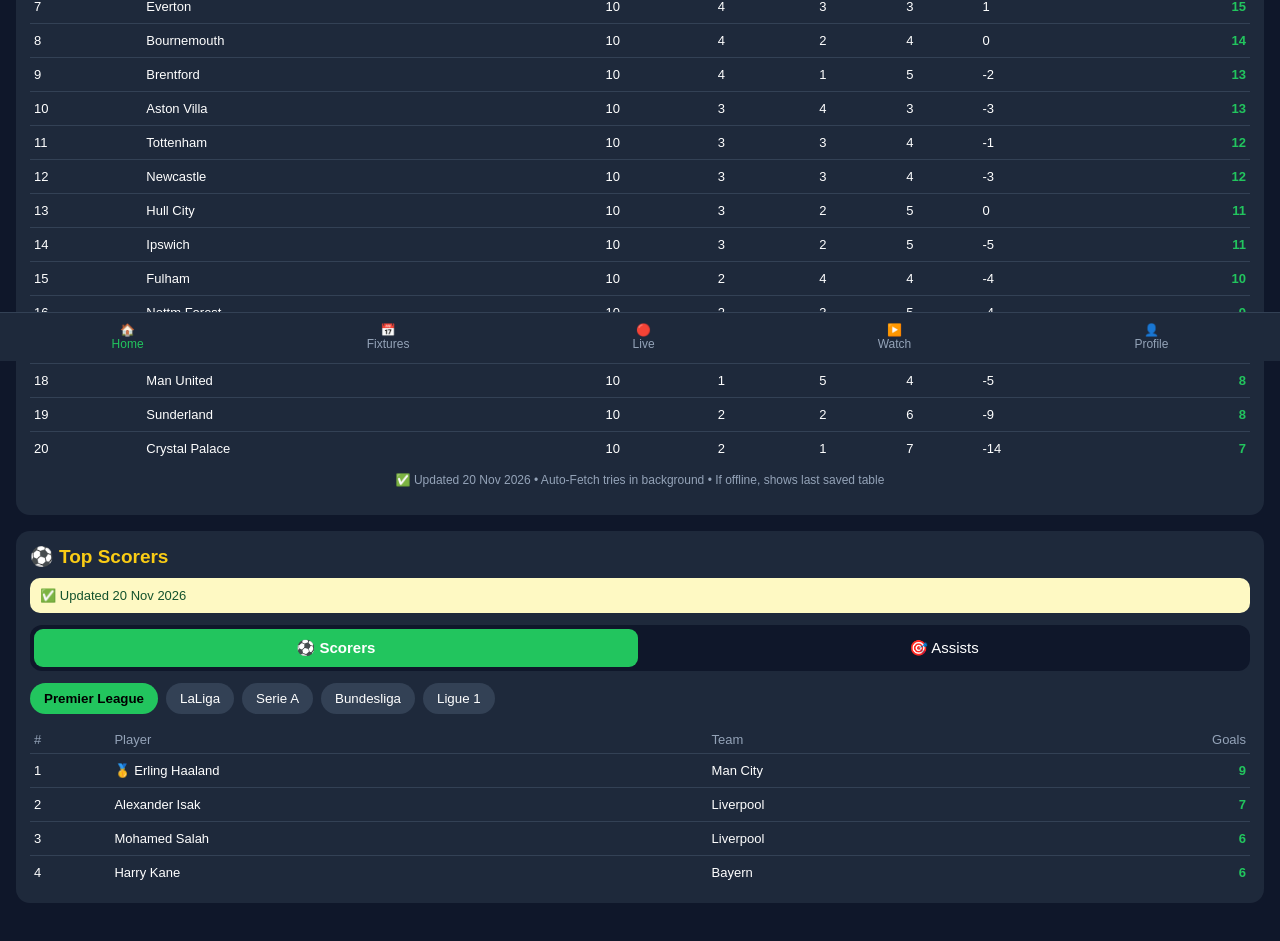
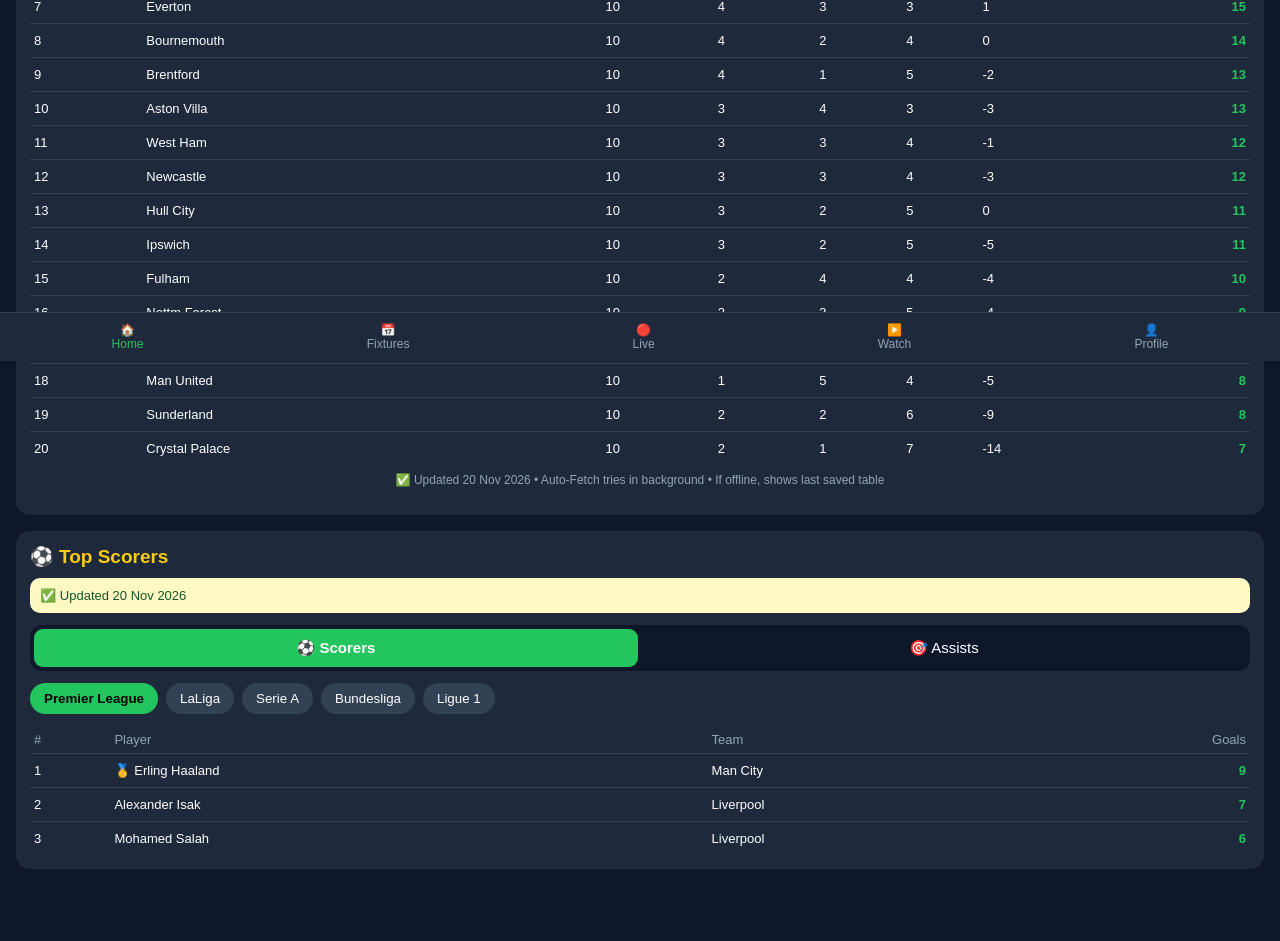
Before and after one commit to khoc796/stream_ball, a plain HTML site: page index.html in a window 1280 px wide. Shown: the part 439-1380 px from the top of the page. Drawn offline with Linux system fonts and the light colour scheme.

Commit message:
Update index.html

```diff
--- a/index.html
+++ b/index.html
@@ -27,9 +27,6 @@ td:last-child{color:#22c55e;font-weight:bold;text-align:right}
 .league-pills{display:flex;gap:8px;overflow-x:auto;margin-bottom:12px;white-space:nowrap}
 .league-pills button{padding:8px 14px;border-radius:20px;border:none;background:#334155;color:white;cursor:pointer;white-space:nowrap}
 .league-pills button.active{background:#22c55e;color:black;font-weight:bold}
-.player{display:flex;align-items:center;gap:10px;padding:10px 4px;border-top:1px solid #334155}
-.num{width:20px;color:#94a3b8}
-.avatar{width:36px;height:36px;border-radius:50%;background:#334155;display:flex;align-items:center;justify-content:center;font-weight:bold}
 .bottom{position:fixed;bottom:0;left:0;right:0;background:#1e293b;display:flex;justify-content:space-around;padding:10px 0;border-top:1px solid #334155}
 .bottom div{text-align:center;font-size:12px;color:#94a3b8}
 .bottom div.active{color:#22c55e}
@@ -39,7 +36,6 @@ td:last-child{color:#22c55e;font-weight:bold;text-align:right}
 
 <div class="header"><b>Stream<span>Ball</span></b><span>🔔 👤</span></div>
 <input class="search" placeholder="Search teams, players...">
-
 <div class="tabs" id="leagueTabs"></div>
 
 <div class="card">
@@ -73,13 +69,12 @@ td:last-child{color:#22c55e;font-weight:bold;text-align:right}
 var curLeague = "Premier League";
 var curTopLeague = "Premier League";
 var curTop = "scorers";
-
 var standings = {
 "Premier League":[
 ["Arsenal",10,8,2,0,14,26],["Man City",10,7,2,1,10,23],["Chelsea",10,6,2,2,5,20],
 ["Liverpool",10,6,2,2,6,20],["Tottenham",10,5,3,2,4,18],["Brighton",10,5,2,3,3,17],
 ["Everton",10,4,3,3,1,15],["Bournemouth",10,4,2,4,0,14],["Brentford",10,4,1,5,-2,13],
-["Aston Villa",10,3,4,3,-3,13],["Tottenham",10,3,3,4,-1,12],["Newcastle",10,3,3,4,-3,12],
+["Aston Villa",10,3,4,3,-3,13],["West Ham",10,3,3,4,-1,12],["Newcastle",10,3,3,4,-3,12],
 ["Hull City",10,3,2,5,0,11],["Ipswich",10,3,2,5,-5,11],["Fulham",10,2,4,4,-4,10],
 ["Nottm Forest",10,2,3,5,-4,9],["Coventry",10,2,3,5,-9,9],["Man United",10,1,5,4,-5,8],
 ["Sunderland",10,2,2,6,-9,8],["Crystal Palace",10,2,1,7,-14,7]
@@ -89,12 +84,10 @@ var standings = {
 "Bundesliga":[["Bayern",11,10,1,0,25,31],["Leipzig",11,7,2,2,10,23]],
 "Ligue 1":[["Lens",11,8,1,2,10,25],["Paris FC",11,7,3,1,8,24]]
 };
-
-// *** FIXED: SCORERS AND ASSISTS ARE DIFFERENT! ***
 var fallback = {
 "Premier League":{
-scorers:[["Erling Haaland","Man City",9],["Alexander Isak","Liverpool",7],["Mohamed Salah","Liverpool",6],["Harry Kane","Bayern",6]],
-assists:[["Bukayo Saka","Arsenal",7],["Mohamed Salah","Liverpool",6],["Bruno Fernandes","Man United",5],["Lamine Yamal","Barcelona",5]]
+scorers:[["Erling Haaland","Man City",9],["Alexander Isak","Liverpool",7],["Mohamed Salah","Liverpool",6]],
+assists:[["Bukayo Saka","Arsenal",7],["Mohamed Salah","Liverpool",6],["Bruno Fernandes","Man United",5]]
 },
 "LaLiga":{
 scorers:[["Kylian Mbappe","Real Madrid",12],["Robert Lewandowski","Barcelona",9]],
@@ -113,27 +106,17 @@ scorers:[["Lassine Sinayoko","Paris FC",9],["Amine Gouiri","Marseille",7]],
 assists:[["Florian Thauvin","Lens",7],["Cristian Casseress Jr","Toulouse",6]]
 }
 };
-
 function renderAll(){
 var leagues = Object.keys(fallback);
-document.getElementById("leagueTabs").innerHTML = leagues.map(function(l){
-return '<button class="'+(l===curLeague?'active':'')+'" onclick="curLeague=\''+l+'\';curTopLeague=\''+l+'\';renderAll();">'+l+'</button>';
-}).join("");
-document.getElementById("topLeaguePills").innerHTML = leagues.map(function(l){
-return '<button class="'+(l===curTopLeague?'active':'')+'" onclick="curTopLeague=\''+l+'\';renderAll();">'+l+'</button>';
-}).join("");
+document.getElementById("leagueTabs").innerHTML = leagues.map(function(l){return '<button class="'+(l===curLeague?'active':'')+'" onclick="curLeague=\''+l+'\';curTopLeague=\''+l+'\';renderAll();">'+l+'</button>';}).join("");
+document.getElementById("topLeaguePills").innerHTML = leagues.map(function(l){return '<button class="'+(l===curTopLeague?'active':'')+'" onclick="curTopLeague=\''+l+'\';renderAll();">'+l+'</button>';}).join("");
 var s = standings[curLeague] || [];
-document.getElementById("standBody").innerHTML = s.map(function(r,i){
-return "<tr><td>"+(i+1)+"</td><td>"+r[0]+"</td><td>"+r[1]+"</td><td>"+r[2]+"</td><td>"+r[3]+"</td><td>"+r[4]+"</td><td>"+r[5]+"</td><td>"+r[6]+"</td></tr>";
-}).join("");
+document.getElementById("standBody").innerHTML = s.map(function(r,i){return "<tr><td>"+(i+1)+"</td><td>"+r[0]+"</td><td>"+r[1]+"</td><td>"+r[2]+"</td><td>"+r[3]+"</td><td>"+r[4]+"</td><td>"+r[5]+"</td><td>"+r[6]+"</td></tr>";}).join("");
 document.getElementById("topColHead").innerText = curTop==="scorers" ? "Goals" : "Assists";
 document.getElementById("btnScorers").className = curTop==="scorers" ? "active" : "";
 document.getElementById("btnAssists").className = curTop==="assists" ? "active" : "";
 var rows = (fallback[curTopLeague] && fallback[curTopLeague][curTop]) || [];
-document.getElementById("topBody").innerHTML = rows.map(function(p,i){
-var medal = i===0 ? "🥇 " : "";
-return "<tr><td>"+(i+1)+"</td><td>"+medal+p[0]+"</td><td>"+p[1]+"</td><td style='color:#22c55e;font-weight:bold;text-align:right'>"+p[2]+"</td></tr>";
-}).join("");
+document.getElementById("topBody").innerHTML = rows.map(function(p,i){var medal = i===0 ? "🥇 " : "";return "<tr><td>"+(i+1)+"</td><td>"+medal+p[0]+"</td><td>"+p[1]+"</td><td style='color:#22c55e;font-weight:bold;text-align:right'>"+p[2]+"</td></tr>";}).join("");
 }
 function setTop(t){ curTop = t; renderAll(); }
 renderAll();
```
